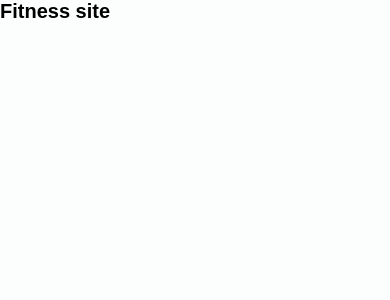
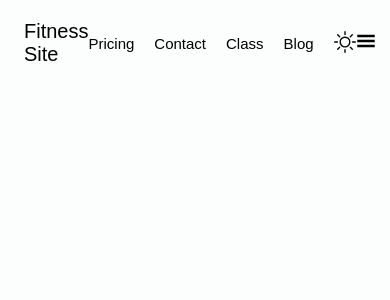
Before and after one commit to jefftrojan/fitness-site, a React (Create React App) app: page / in a window 390 px wide. Shown: the top 300 px of the page. Built offline with nearby package versions, Linux system fonts and the light colour scheme.

Commit message:
Hamburger buggy

```diff
--- a/package.json
+++ b/package.json
@@ -8,6 +8,9 @@
     "@testing-library/user-event": "^13.5.0",
     "react": "^18.2.0",
     "react-dom": "^18.2.0",
+    "react-icons": "^4.7.1",
+    "react-router": "^6.8.1",
+    "react-router-dom": "^6.8.1",
     "react-scripts": "5.0.1",
     "styled-components": "^5.3.6",
     "web-vitals": "^2.1.4"
--- a/src/App.js
+++ b/src/App.js
@@ -1,14 +1,21 @@
 import { ThemeProvider } from "styled-components";
 import { GlobalStyle } from "./GlobalStyle";
 import { lightTheme } from './styles/theme'
+import { NavBar } from "./components";
+import { BrowserRouter as Router } from "react-router-dom";
+
 function App() {
   return (
-    <ThemeProvider theme={lightTheme}>
+    <Router>
+        <ThemeProvider theme={lightTheme}>
       {" "}
       <GlobalStyle />
 
-        <h1> Fitness site</h1>
+      <NavBar />
+
+
     </ThemeProvider>
+    </Router>
   );
 }
 
--- a/src/components/NavBar/NavBarStyle.js
+++ b/src/components/NavBar/NavBarStyle.js
@@ -1,6 +1,7 @@
+import { Link } from "react-router-dom";
 import styled  from "styled-components";
 import { device } from "../../styles/theme";
-export const NavContainer = styled.div`
+export const NavBarContainer = styled.div`
 
     display: flex;
     justify-content:space-between;
@@ -8,13 +9,13 @@ export const NavContainer = styled.div`
 
 `;
 
-export const TitleLink = styled.link`
+export const TitleLink = styled(Link)`
 
-    color: ${props => props.theme.TextColor};
+    color: ${(props) => props.theme.TextColor};
     font-size: 2rem;
     font-weight: bold,
 
-`
+`;
 export const NavList = styled.ul`
     display: flex;
     align-items: center;
@@ -25,13 +26,13 @@ export const NavList = styled.ul`
         flex-direction: column;
         row-gap: 5rem;
         padding: 5rem;
-        background-color: ${props => props.theme.ContainerColor};
+        background-color: ${(props) => props.theme.ContainerColor};
         position: fixed;
         width: 350px;
         min-height: 100vh;
         top: 55px;
-        box-shadow:  0px 5px rgba(255, 255, 255, 0.47);
-        right: 0;
+        box-shadow:  0px 2px hsla(45, 100%, 15%, 0.15);
+        right: -600%;
     }
 
 
@@ -39,12 +40,12 @@ export const NavList = styled.ul`
 
 export const NavItem = styled.li ``;
 
-export const NavLink = styled.link`
+export const NavLink = styled(Link)`
     font-size: 1.5rem;
-    color: ${props => props.about.theme.TextColor};
+    color: ${(props) => props.theme.TextColor};
     transition: .4s;
     &:hover {
-       color: ${props => props.about.theme.PrimaryColor};
+       color: ${(props) => props.theme.PrimaryColor};
 
     }
     @media ${device.tablet}{
@@ -62,15 +63,15 @@ export const NavIcon = styled.div`
     svg {
         font-size: 2.2rem;
         cursor: pointer;
-        fill: ${props => props.theme.TextColor};
+        fill: ${(props) => props.theme.TextColor};
 
     }
-`
+`;
 
 export const Hamburger = styled.div`
     font-size: 2rem;
     cursor: pointer;
-    color: ${props => props.theme.TextColor};
+    color: ${(props) => props.theme.TextColor};
 
     @media ${device.tablet} {
         display: none;
--- a/src/components/NavBar/index.js
+++ b/src/components/NavBar/index.js
@@ -1,6 +1,10 @@
 import React from "react";
-import { Container } from "components/common/CommonStyle";
-import { NavBarContainer, NavItem, NavLink, NavList, TitleLink } from "./NavBarStyle"
+import { Container } from "../common/CommonStyle";
+import { Hamburger, NavBarContainer, NavIcon, NavItem, NavLink, NavList, TitleLink, } from "./NavBarStyle"
+import { BsSun } from "react-icons/bs";
+import {GiHamburgerMenu} from "react-icons/gi"
+
+
 
 export default function NavBar() {
     return (
@@ -18,9 +22,16 @@ export default function NavBar() {
                             <NavLink to="/"> Class</NavLink>
                         </NavItem>
                         <NavItem>
-                            <NavLink to="/"> Pricing</NavLink>
+                            <NavLink to="/"> Blog</NavLink>
                         </NavItem>
+
+                        <NavIcon>
+                            <BsSun />
+                        </NavIcon>
                     </NavList>
+                    <Hamburger>
+                        <GiHamburgerMenu />
+                    </Hamburger>
 
             </NavBarContainer>
         </Container>
--- a/src/components/common/CommonStyle.js
+++ b/src/components/common/CommonStyle.js
@@ -1,5 +1,5 @@
 import styled from "styled-components";
-import { device } from "styles/theme";
+import { device } from "./../../styles/theme";
 
 export const Container = styled.div`
     max-width: 968px;
--- /dev/null
+++ b/src/components/index.js
@@ -0,0 +1 @@
+export {default as NavBar } from "./NavBar";
```
Also changed, not shown: 1 other file (tests, documents, lock files or other folders).
